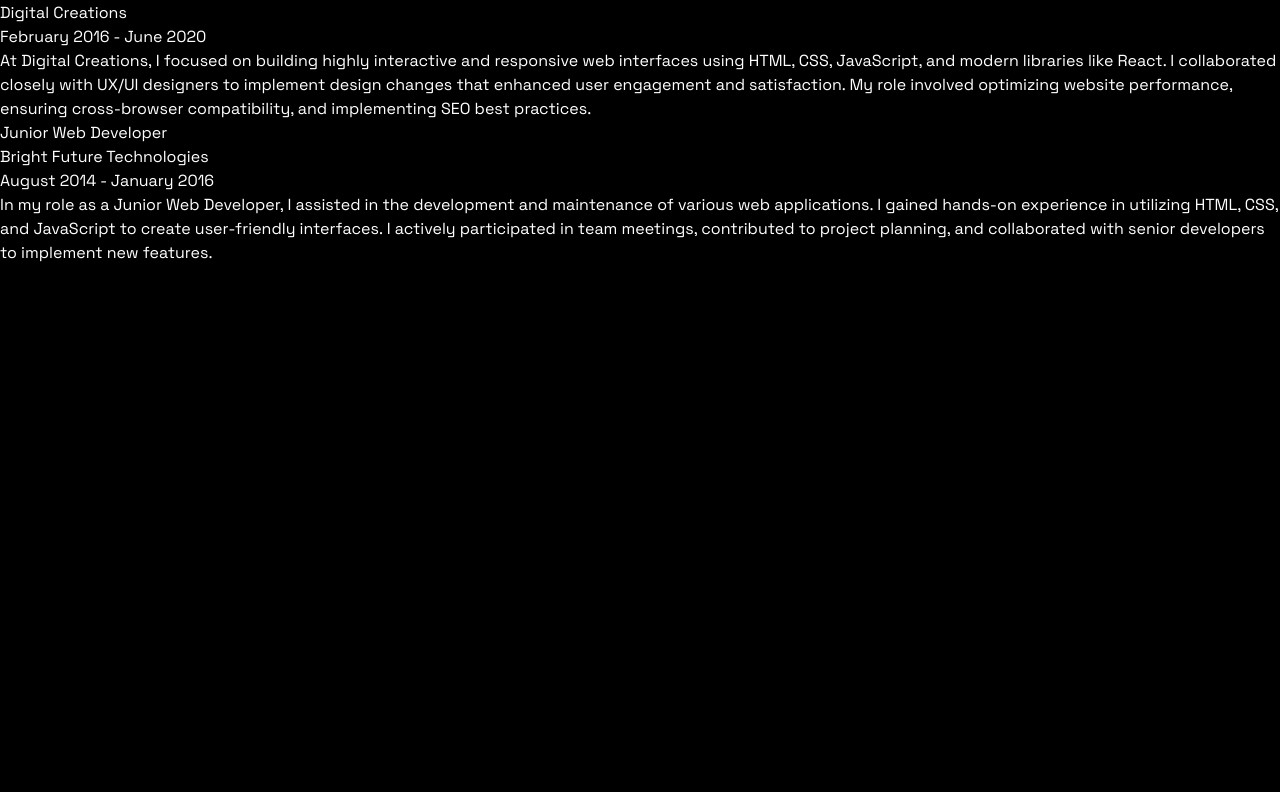
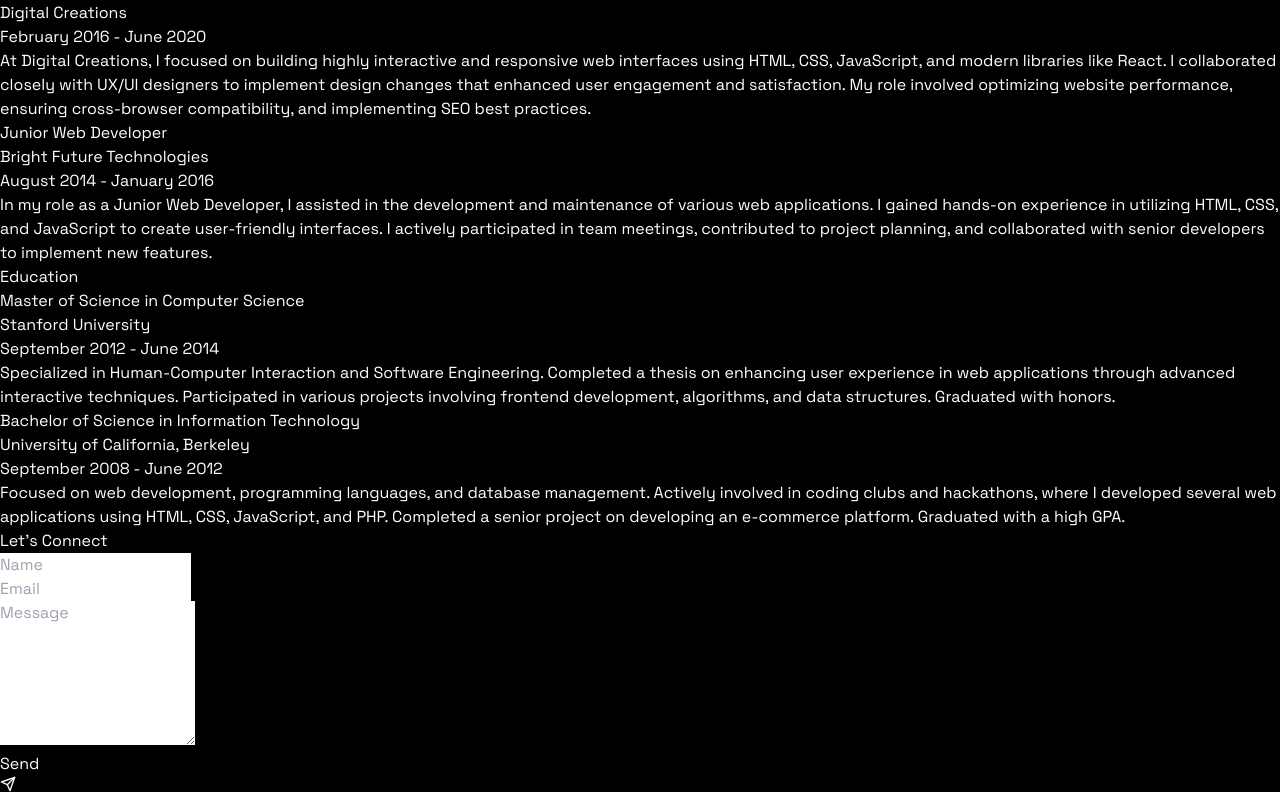
Before and after one commit to assem3811/assem-salama, a React (Vite) app: page / in a window 1280 px wide. Shown: the part 9731-10523 px from the top of the page. Before the commit the page ends 9996 px from the top, so only its background shows below. Built offline with nearby package versions, Linux system fonts and the light colour scheme.

Commit message:
Education section and contact form added

```diff
--- a/package.json
+++ b/package.json
@@ -10,8 +10,10 @@
     "preview": "vite preview"
   },
   "dependencies": {
+    "@emailjs/browser": "^4.4.1",
     "react": "^18.3.1",
     "react-dom": "^18.3.1",
+    "react-hot-toast": "^2.4.1",
     "react-icons": "^5.3.0"
   },
   "devDependencies": {
--- a/src/App.jsx
+++ b/src/App.jsx
@@ -5,6 +5,8 @@ import { Bio } from './components/Bio'
 import { Services } from './components/Services'
 import { Skills } from './components/Skills'
 import { WorkExperience } from './components/WorkExperience'
+import Education from './components/Education'
+import { ContactForm } from './components/ContactForm'
 
 export const App = () => {
   return (
@@ -18,6 +20,8 @@ export const App = () => {
             <Bio />
             <Skills />
             <WorkExperience />
+            <Education />
+            <ContactForm />
         </div>
     </div>
   )
--- /dev/null
+++ b/src/components/ContactForm.jsx
@@ -0,0 +1,121 @@
+import emailjs from "@emailjs/browser"
+import { useState } from "react"
+import toast, { Toaster } from "react-hot-toast";
+import { FiSend } from "react-icons/fi";
+export const ContactForm = () => {
+    const [formData, setFormData] = useState({
+        name: "",
+        email: "",
+        message: "",
+    });
+
+    const [errors, setErrors] = useState({});
+    const [isSending, setIsSending] = useState(false);
+
+    const handleChange = (e) => {
+        const { name, value } = e.target;
+        setFormData ({
+            ...formData,
+            [name]: value,
+        })
+    }
+
+    const validate = () => {
+        let errors = {};
+        if(!formData.name) errors.name = "Name is required";
+        if(!formData.email) {
+            errors.email = "Email is required";
+        } else if (!/\S+@\S+\.\S+/.test(formData.email)) {
+            errors.email = "Email is invalid";
+        }
+        if(!formData.message) errors.message = "Message is required";
+        return errors;
+    }
+
+    const handleSubmit = (e) => {
+        e.preventDefault();
+        const validationErrors = validate();
+        if(Object.keys(validationErrors).length > 0) {
+            setErrors(validationErrors);
+        } else {
+            setErrors({});
+            setIsSending(true);
+
+            emailjs
+                .send(
+                    "service_ldqlsub",
+                    "template_8m05x28",
+                    formData,
+                    "ljfvVF7nDDw4FTK74",
+                )
+                .then((response) => {
+                    toast.success("Message sent successfully");
+                })
+                .catch((error) => {
+                    console.log("FAILED...", error);
+                    toast.error("Failed to send message. please try again later");
+                })
+                .finally(() =>{
+                    setIsSending(false);
+                })
+        }
+    }
+    return (
+        <div className="p-4 lg:w-3/4 mx-auto" id="contact">
+            <Toaster />
+            <h2 className="my-8 text-center text-4xl font-semibold tracking-tighter">Let's Connect</h2>
+            <form onSubmit={handleSubmit} className="space-y-4">
+                <div className="mb-4 flex flex-wrap lg:space-x-0 space-y-4 lg:space-y-0">
+                    <div className="w-full">
+                        <input
+                            type="text"
+                            id="name"
+                            name="name"
+                            value={formData.name}
+                            placeholder="Name"
+                            onChange={handleChange}
+                            className="mb-2 w-full appearance-none rounded-lg border border-stone-50/30 bg-transparent px-3 py-2 text-sm focus:border-stone-400 focus:outline-none"
+                        />
+                        {errors.name && <p className="text-sm text-rose-800">{errors.name}</p>}
+                    </div>
+                    <div className="w-full">
+                        <input
+                            type="email"
+                            id="email"
+                            name="email"
+                            value={formData.email}
+                            placeholder="Email"
+                            onChange={handleChange}
+                            className="mb-2 w-full appearance-none rounded-lg border border-stone-50/30 bg-transparent px-3 py-2 text-sm focus:border-stone-400 focus:outline-none"
+                        />
+                        {errors.email && <p className="text-sm text-rose-800">{errors.email}</p>}
+                    </div>
+                </div>
+                <div className="mb-4">
+                    <textarea
+                        id="message"
+                        name="message"
+                        value={formData.message}
+                        placeholder="Message"
+                        onChange={handleChange}
+                        className="w-full appearance-none rounded-lg border border-stone-50/30 bg-transparent px-3 py-2 text-sm focus:border-stone-400 focus:outline-none"
+                        rows="6"
+                    />
+                    {errors.message && <p className="text-sm text-rose-800">{errors.message}</p>}
+                </div>
+                <button
+                    type="submit"
+                    className={`mb-8 w-full rounded border border-stone-50/30 bg-stone-200 px-4 py-2 text-sm font-semibold text-stone-900 hover:bg-stone-300 ${
+                        isSending ? "cursor-not-allowed opacity-50" : ""
+                    }`}
+                    disabled={isSending}
+                >
+                    <div className="flex items-center justify-center gap-2">
+                        {isSending ? "Sending..." : "Send"}
+                        <FiSend />
+                    </div>
+                </button>
+            </form>
+        </div>
+    );
+}
--- /dev/null
+++ b/src/components/Education.jsx
@@ -0,0 +1,19 @@
+import { EDUCATION } from "../constants"
+
+const Education = () => {
+  return (
+    <section className="py-8" id="education">
+        <h2 className="mb-4 text-center text-3xl font-bold">Education</h2>
+        {EDUCATION.map((edu, index) => (
+          <div key={index} className="mb-6 p-10">
+            <h3 className="text-xl font-semibold">{edu.degree}</h3>
+            <p className="text-lg">{edu.institution}</p>
+            <p className="text-sm text-stone-300">{edu.duration}</p>
+            <p className="mt-2">{edu.description}</p>
+          </div>
+        ))}
+    </section>
+  )
+}
+
+export default Education
```
Also changed, not shown: 1 other file (tests, documents, lock files or other folders).
